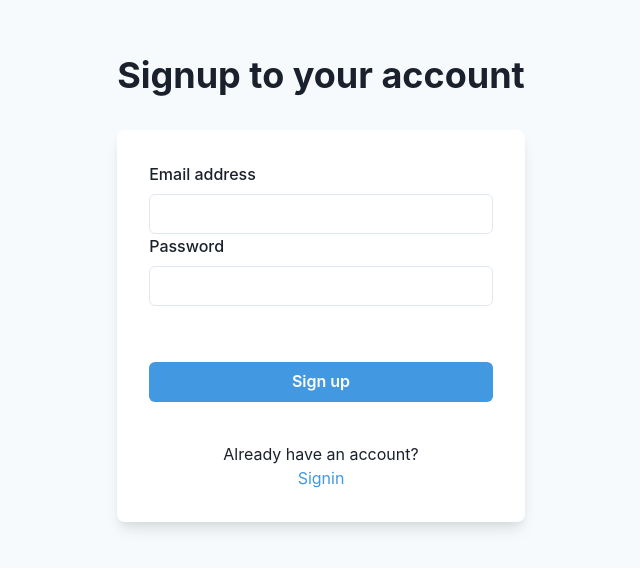
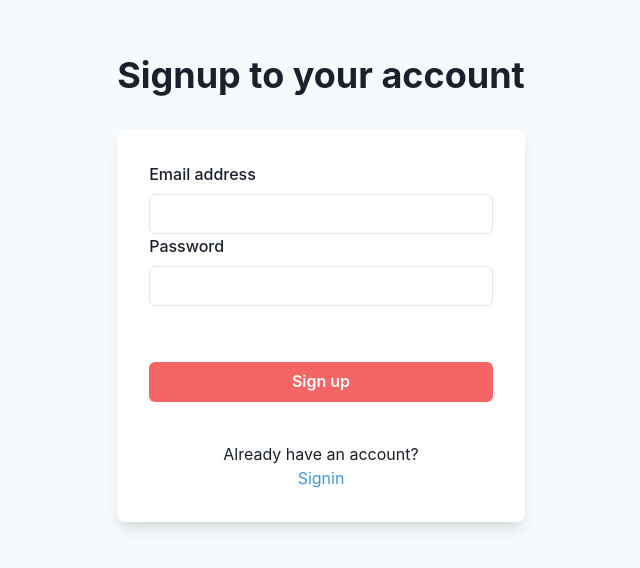
Before and after one commit to gabogoses/booking-room-client, a React (Create React App) app: page /signup in a window 1280 px wide. Shown: the part 112-680 px from the top of the page, without its empty margins (319-959 px from the left). Built offline with nearby package versions, Linux system fonts and the light colour scheme.

Commit message:
feature: adding server URL + favicon + changing buttons color

```diff
--- a/public/index.html
+++ b/public/index.html
@@ -7,7 +7,7 @@
     <meta name="theme-color" content="#000000" />
     <meta
       name="description"
-      content="Web site created using create-react-app"
+      content="Booking system"
     />
     <link rel="apple-touch-icon" href="%PUBLIC_URL%/logo192.png" />
     <!--
@@ -24,7 +24,7 @@
       work correctly both with client-side routing and a non-root public URL.
       Learn how to configure a non-root public URL by running `npm run build`.
     -->
-    <title>React App</title>
+    <title>Coke Day | Booking System</title>
   </head>
   <body>
     <noscript>You need to enable JavaScript to run this app.</noscript>
--- a/src/App.js
+++ b/src/App.js
@@ -12,7 +12,7 @@ import Home from './pages/Home';
 import Appointments from './pages/Appointments';
 
 const httpLink = createHttpLink({
-    uri: 'http://localhost:4000/',
+    uri: 'https://booking-room-app-server.herokuapp.com/',
 });
 
 const authLink = setContext((_, { headers }) => {
--- a/src/components/RoomCard.js
+++ b/src/components/RoomCard.js
@@ -176,7 +176,7 @@ const RoomCard = (props) => {
                     </ModalBody>
 
                     <ModalFooter>
-                        <Button colorScheme='blue' mr={3} onClick={onClose}>
+                        <Button colorScheme='red' mr={3} onClick={onClose}>
                             Close
                         </Button>
                     </ModalFooter>
--- a/src/pages/Login.js
+++ b/src/pages/Login.js
@@ -120,10 +120,10 @@ const Login = () => {
                                                 onClick={handleSubmit}
                                                 type='submit'
                                                 isLoading={loading}
-                                                bg={'blue.400'}
+                                                bg={'red.400'}
                                                 color={'white'}
                                                 _hover={{
-                                                    bg: 'blue.500',
+                                                    bg: 'red.500',
                                                 }}
                                             >
                                                 Sign in
--- a/src/pages/Signup.js
+++ b/src/pages/Signup.js
@@ -47,8 +47,10 @@ const ProcessSignup = ({ signupData }) => {
     const authContext = useContext(AuthContext);
     const [redirectOnSignup, setRedirectOnSignup] = useState(false);
 
+
     useEffect(() => {
         const { signup } = signupData;
+        console.log(signup);
         authContext.setAuthState(signup);
         setRedirectOnSignup(true);
     }, [authContext, signupData]);
@@ -59,6 +61,7 @@ const ProcessSignup = ({ signupData }) => {
 const Signup = () => {
     const [signup, { data, loading, error }] = useMutation(SIGNUP);
     const toast = useToast();
+    console.log(data);
 
     const onSubmit = (values) => {
         signup({ variables: { ...values } });
@@ -120,10 +123,10 @@ const Signup = () => {
                                                 onClick={handleSubmit}
                                                 type='submit'
                                                 isLoading={loading}
-                                                bg={'blue.400'}
+                                                bg={'red.400'}
                                                 color={'white'}
                                                 _hover={{
-                                                    bg: 'blue.500',
+                                                    bg: 'red.500',
                                                 }}
                                             >
                                                 Sign up
```
Also changed, not shown: 1 other file (tests, documents, lock files or other folders).
